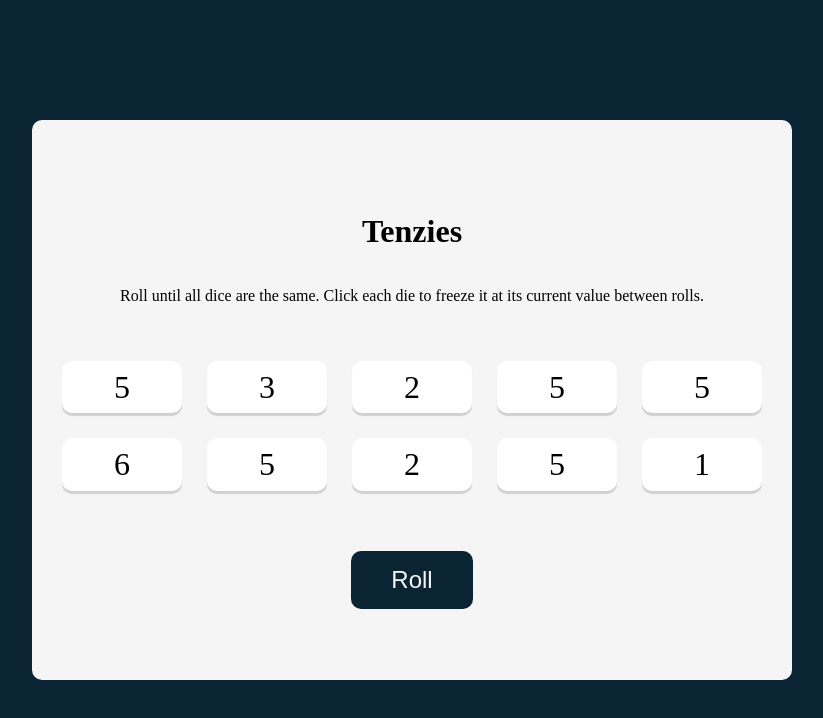
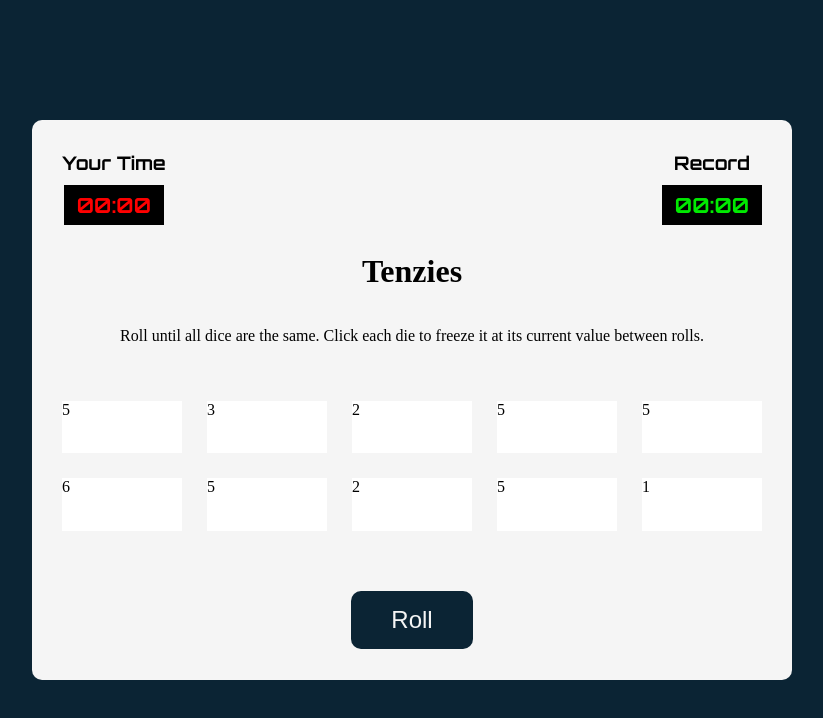
Before and after one commit to lucagi89/React-Game-Tenzies, a React (Vite) app: page / in a window 1280 px wide. Shown: the top 718 px of the page, without its empty margins (228-1051 px from the left). Built offline with nearby package versions, Linux system fonts and the light colour scheme.

Commit message:
implementing time

```diff
--- a/src/App.css
+++ b/src/App.css
@@ -1,3 +1,14 @@
+
+@import url('https://fonts.googleapis.com/css2?family=Orbitron:wght@400..900&display=swap');
+@import "./components/Timer.css";
+
+/* .orbitron-<uniquifier> {
+  font-family: "Orbitron", sans-serif;
+  font-optical-sizing: auto;
+  font-weight: <weight>;
+  font-style: normal;
+} */
+
 body{
   margin: 0;
   box-sizing: border-box;
--- a/src/App.jsx
+++ b/src/App.jsx
@@ -2,6 +2,7 @@ import { useState, useEffect } from 'react'
 import './App.css'
 import Die from './components/Die'
 import Confettino from './components/Confettino'
+import TimerHeader from './components/TimerHeader'
 import {nanoid} from 'nanoid'
 
 
@@ -70,6 +71,7 @@ function App() {
     <>
       <main>
         <div className="game">
+          <TimerHeader />
           {tenzies && <Confettino />}
           <h1 className="title">Tenzies</h1>
           <p className="instructions">
--- a/src/components/Die.jsx
+++ b/src/components/Die.jsx
@@ -1,9 +1,8 @@
-// import { useState } from 'react'
+
 import PropTypes from 'prop-types'
-import './Die.css'
+// import './Die.css'
 
 function Die(props) {
-  // const [value, setValue] = useState(1)
 
   const styles = {
     backgroundColor: props.isHeld ? "#59E391" : "#FFFFFF"
--- /dev/null
+++ b/src/components/Timer.css
@@ -0,0 +1,38 @@
+.timer-container{
+  width: 100%;
+  height: 80px;
+  display: flex;
+  justify-content: space-between;
+  align-items: flex-start;
+  /* border: solid red; */
+}
+
+.timer{
+  width: 100px;
+  height: 40px;
+  background-color: black;
+  font-family: "Orbitron", sans-serif;
+  color: red;
+  display: flex;
+  justify-content: center;
+  align-items: center;
+  font-size: 1.3rem;
+}
+
+.best-time{
+  color: rgb(0, 234, 0);
+}
+
+.time-tracker{
+  /* border: solid red; */
+  display:flex;
+  flex-direction: column;
+  gap:10px;
+  align-items: center;
+}
+
+.time-tracker h3{
+  font-family: "Orbitron", sans-serif;
+  color: black;
+  margin:0;
+}
--- /dev/null
+++ b/src/components/TimerHeader.jsx
@@ -0,0 +1,23 @@
+
+
+function TimerHeader() {
+  return (
+    <div className= "timer-container">
+      <div className="time-tracker">
+        <h3>Your Time</h3>
+        <div className="timer">
+          <h4>00:00</h4>
+        </div>
+      </div>
+      <div className="time-tracker">
+          <h3>Record</h3>
+        <div className="timer best-time">
+          <h4>00:00</h4>
+        </div>
+      </div>
+    </div>
+  )
+}
+
+
+export default TimerHeader
```
